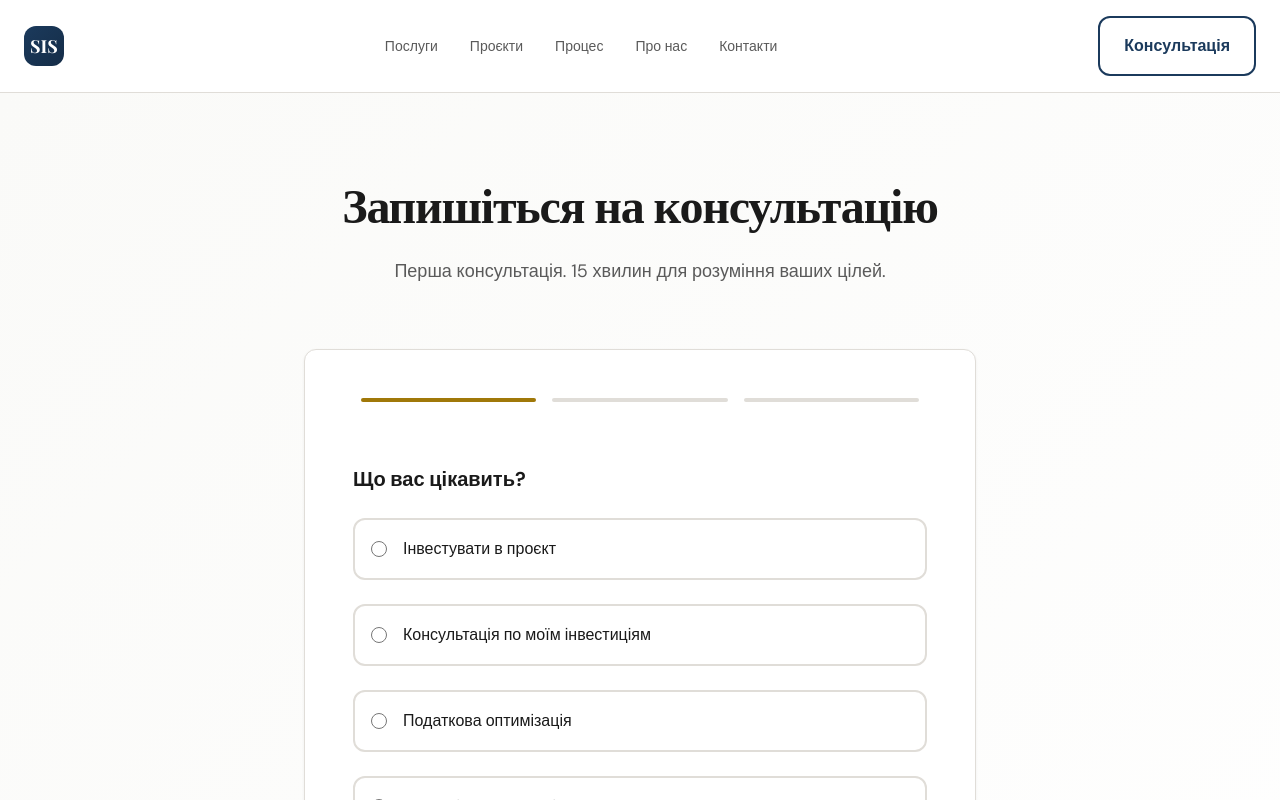
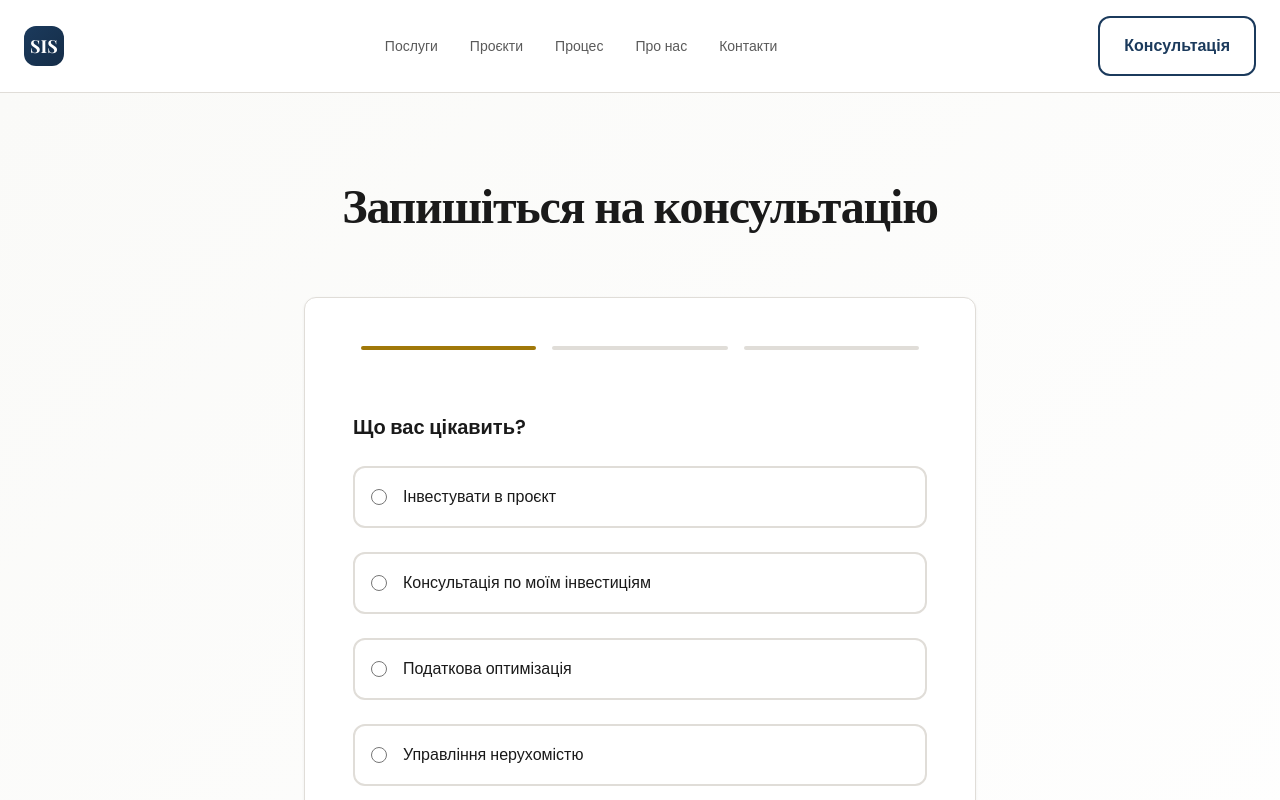
Before and after one commit to bibabum/sis-website, a Next.js app: page /contact in a window 1280 px wide. Shown: the top 800 px of the page. Built offline with nearby package versions, Linux system fonts and the light colour scheme.

Commit message:
Remove subtitle from contact page header

```diff
--- a/app/contact/page.tsx
+++ b/app/contact/page.tsx
@@ -65,9 +65,6 @@ export default function ContactPage() {
           {/* Header */}
           <motion.div variants={itemVariants} className="text-center mb-3xl">
             <h1 className="mb-lg">Запишіться на консультацію</h1>
-            <p className="text-lg text-text-secondary">
-              Перша консультація. 15 хвилин для розуміння ваших цілей.
-            </p>
           </motion.div>
 
           {submitted ? (
```
